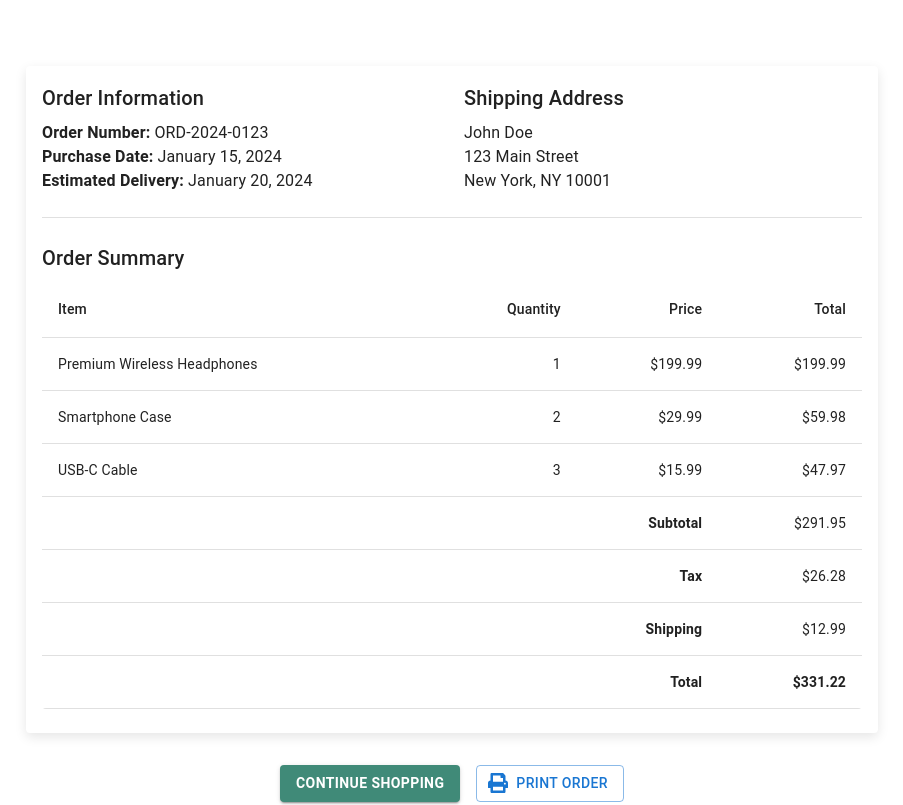
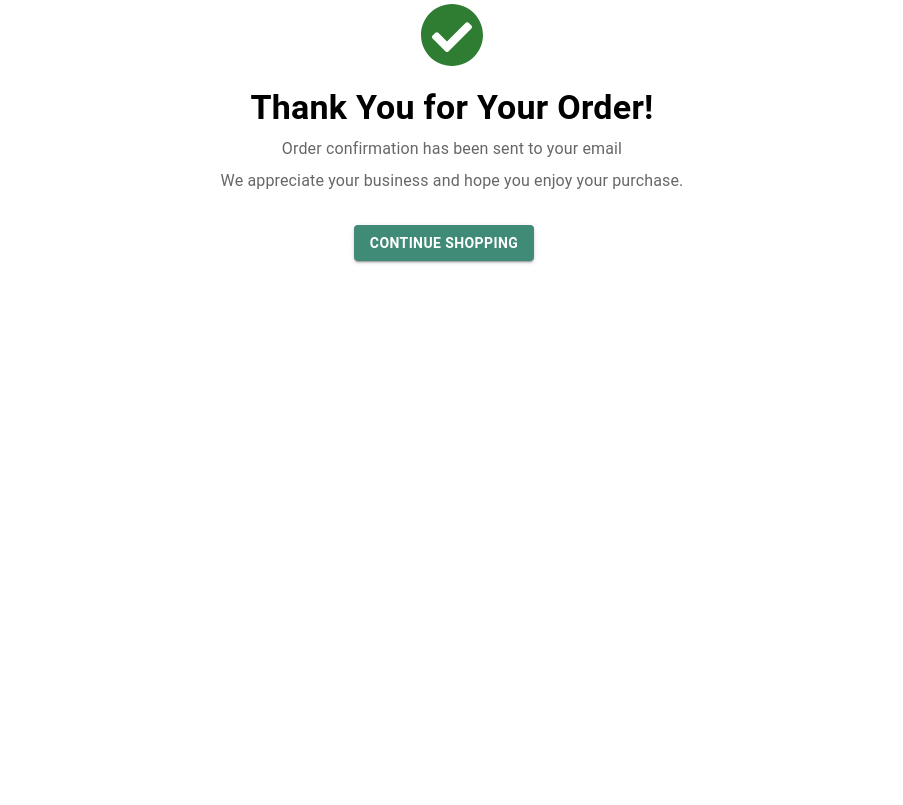
Before and after one commit to sarthakbhatt1407/ceutrainers, a React (Create React App) app: page /order-succes in a window 1280 px wide. Shown: the part 300-1105 px from the top of the page, without its empty margins (188-1091 px from the left). After the commit the page ends 800 px from the top, so only its background shows below. Built offline with nearby package versions, Linux system fonts and the light colour scheme.

Commit message:
added new panel

```diff
--- a/src/pages/OrderConfirmation.jsx
+++ b/src/pages/OrderConfirmation.jsx
@@ -1,33 +1,9 @@
-import React, { useEffect, useState } from "react";
-import {
-  Box,
-  Container,
-  Typography,
-  Card,
-  CardContent,
-  Button,
-  Grid,
-  Table,
-  TableBody,
-  TableCell,
-  TableContainer,
-  TableHead,
-  TableRow,
-  Paper,
-  Divider,
-  Chip,
-  styled,
-} from "@mui/material";
-import { FaCheckCircle, FaPrint, FaEnvelope, FaPhoneAlt } from "react-icons/fa";
+import React, { useEffect } from "react";
+import { Box, Container, Typography, Button, styled } from "@mui/material";
+import { FaCheckCircle, FaPrint } from "react-icons/fa";
 import WebNav from "../components/Navbars/WebNav";
 import Footer from "../components/Footer";
 import { useNavigate } from "react-router";
-
-const StyledCard = styled(Card)(({ theme }) => ({
-  marginTop: "2rem",
-  marginBottom: "2rem",
-  boxShadow: "0 4px 12px rgba(0,0,0,0.1)",
-}));
 
 const AnimatedCheckmark = styled(Box)({
   animation: "bounce 1s ease-in-out",
@@ -45,28 +21,6 @@ const AnimatedCheckmark = styled(Box)({
 });
 
 const OrderConfirmation = () => {
-  const [orderDetails] = useState({
-    orderNumber: "ORD-2024-0123",
-    purchaseDate: "January 15, 2024",
-    estimatedDelivery: "January 20, 2024",
-    shippingAddress: {
-      name: "John Doe",
-      street: "123 Main Street",
-      city: "New York",
-      state: "NY",
-      zip: "10001",
-    },
-    items: [
-      { name: "Premium Wireless Headphones", quantity: 1, price: 199.99 },
-      { name: "Smartphone Case", quantity: 2, price: 29.99 },
-      { name: "USB-C Cable", quantity: 3, price: 15.99 },
-    ],
-    subtotal: 291.95,
-    tax: 26.28,
-    shipping: 12.99,
-    total: 331.22,
-  });
-
   const handlePrint = () => {
     window.print();
   };
@@ -77,7 +31,16 @@ const OrderConfirmation = () => {
   return (
     <>
       <WebNav />
-      <Container maxWidth="md">
+      <Container
+        maxWidth="md"
+        style={{
+          height: "80vh",
+          display: "flex",
+          flexDirection: "column",
+          justifyContent: "center",
+          alignItems: "center",
+        }}
+      >
         <Box sx={{ textAlign: "center", py: 4 }}>
           <AnimatedCheckmark>
             <FaCheckCircle size={64} color="#2e7d32" />
@@ -88,105 +51,10 @@ const OrderConfirmation = () => {
           <Typography color="text.secondary" sx={{ mt: 1 }}>
             Order confirmation has been sent to your email
           </Typography>
+          <Typography color="text.secondary" sx={{ mt: 1 }}>
+            We appreciate your business and hope you enjoy your purchase.
+          </Typography>
         </Box>
-
-        <StyledCard>
-          <CardContent>
-            <Grid container spacing={3}>
-              <Grid item xs={12} md={6}>
-                <Typography variant="h6" gutterBottom>
-                  Order Information
-                </Typography>
-                <Typography>
-                  <strong>Order Number:</strong> {orderDetails.orderNumber}
-                </Typography>
-                <Typography>
-                  <strong>Purchase Date:</strong> {orderDetails.purchaseDate}
-                </Typography>
-                <Typography>
-                  <strong>Estimated Delivery:</strong>{" "}
-                  {orderDetails.estimatedDelivery}
-                </Typography>
-              </Grid>
-              <Grid item xs={12} md={6}>
-                <Typography variant="h6" gutterBottom>
-                  Shipping Address
-                </Typography>
-                <Typography>{orderDetails.shippingAddress.name}</Typography>
-                <Typography>{orderDetails.shippingAddress.street}</Typography>
-                <Typography>
-                  {orderDetails.shippingAddress.city},{" "}
-                  {orderDetails.shippingAddress.state}{" "}
-                  {orderDetails.shippingAddress.zip}
-                </Typography>
-              </Grid>
-            </Grid>
-
-            <Divider sx={{ my: 3 }} />
-
-            <Typography variant="h6" gutterBottom>
-              Order Summary
-            </Typography>
-            <TableContainer component={Paper} elevation={0}>
-              <Table>
-                <TableHead>
-                  <TableRow>
-                    <TableCell>Item</TableCell>
-                    <TableCell align="right">Quantity</TableCell>
-                    <TableCell align="right">Price</TableCell>
-                    <TableCell align="right">Total</TableCell>
-                  </TableRow>
-                </TableHead>
-                <TableBody>
-                  {orderDetails.items.map((item, index) => (
-                    <TableRow key={index}>
-                      <TableCell>{item.name}</TableCell>
-                      <TableCell align="right">{item.quantity}</TableCell>
-                      <TableCell align="right">
-                        ${item.price.toFixed(2)}
-                      </TableCell>
-                      <TableCell align="right">
-                        ${(item.quantity * item.price).toFixed(2)}
-                      </TableCell>
-                    </TableRow>
-                  ))}
-                  <TableRow>
-                    <TableCell colSpan={3} align="right">
-                      <strong>Subtotal</strong>
-                    </TableCell>
-                    <TableCell align="right">
-                      ${orderDetails.subtotal.toFixed(2)}
-                    </TableCell>
-                  </TableRow>
-                  <TableRow>
-                    <TableCell colSpan={3} align="right">
-                      <strong>Tax</strong>
-                    </TableCell>
-                    <TableCell align="right">
-                      ${orderDetails.tax.toFixed(2)}
-                    </TableCell>
-                  </TableRow>
-                  <TableRow>
-                    <TableCell colSpan={3} align="right">
-                      <strong>Shipping</strong>
-                    </TableCell>
-                    <TableCell align="right">
-                      ${orderDetails.shipping.toFixed(2)}
-                    </TableCell>
-                  </TableRow>
-                  <TableRow>
-                    <TableCell colSpan={3} align="right">
-                      <strong>Total</strong>
-                    </TableCell>
-                    <TableCell align="right">
-                      <strong>${orderDetails.total.toFixed(2)}</strong>
-                    </TableCell>
-                  </TableRow>
-                </TableBody>
-              </Table>
-            </TableContainer>
-          </CardContent>
-        </StyledCard>
 
         <Box sx={{ textAlign: "center", mb: 4 }}>
           <Button
@@ -199,17 +67,8 @@ const OrderConfirmation = () => {
           >
             Continue Shopping
           </Button>
-          <Button
-            variant="outlined"
-            // style={{ backgroundColor: " #0B0A36", color: "white" }}
-            onClick={handlePrint}
-            startIcon={<FaPrint />}
-          >
-            Print Order
-          </Button>
         </Box>
       </Container>
-      <Footer />
     </>
   );
 };
```
